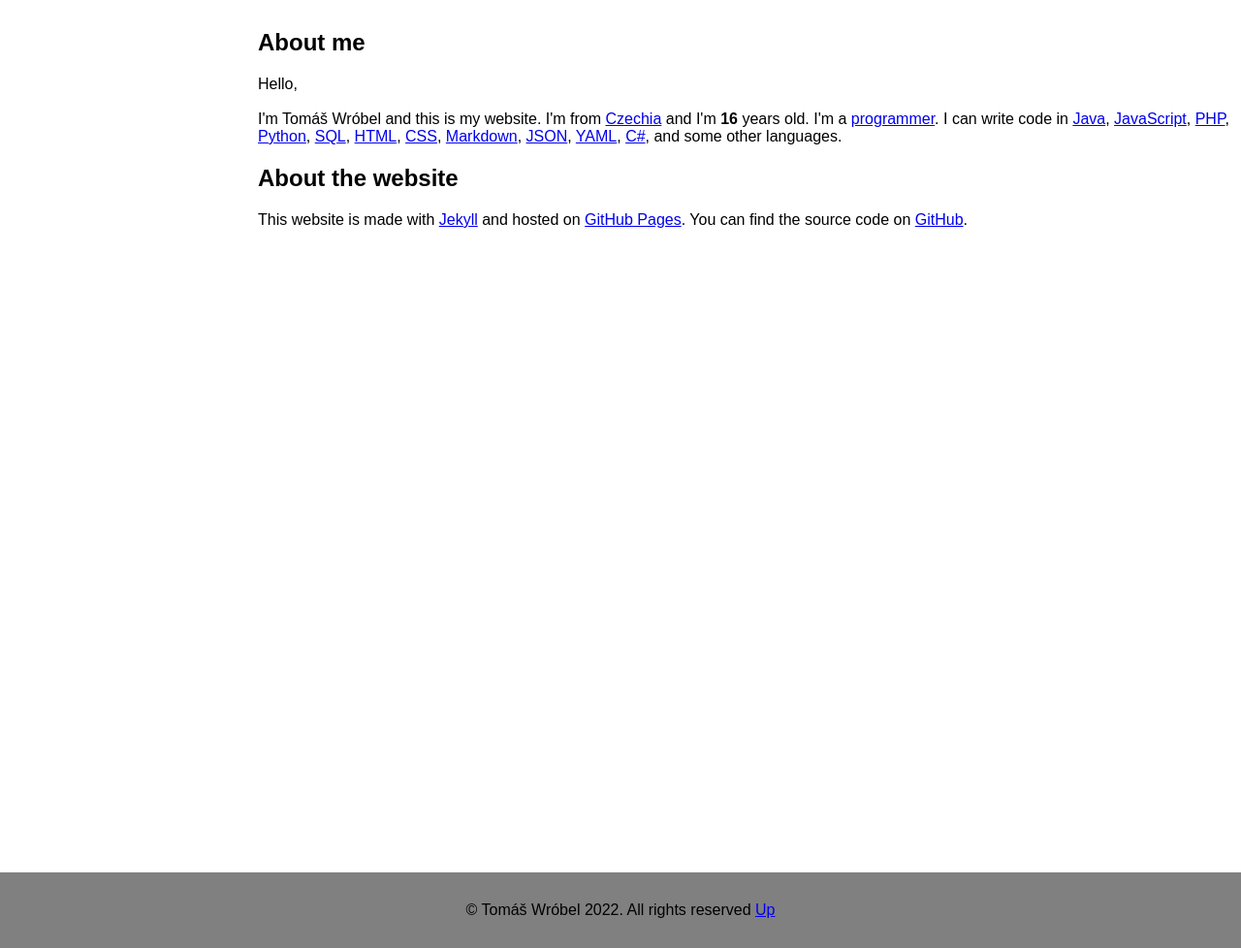
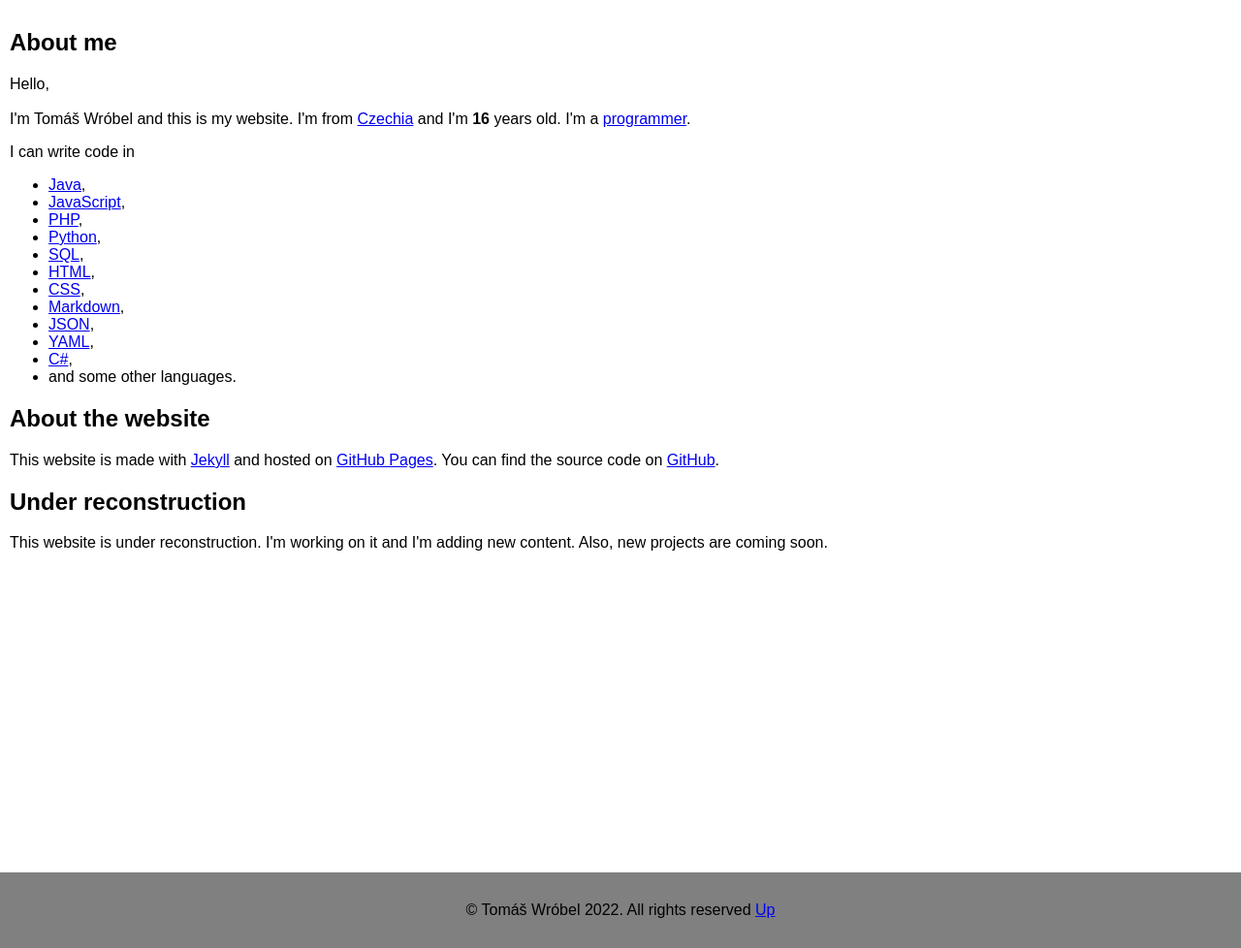
Before and after one commit to tomas-wrobel/web, a Jekyll site: the page built from index.html, in a window 1280 px wide. Shown: the part 900-1878 px from the top of the page at 97% size. Built offline with Jekyll 4.4.1, drawn with Linux system fonts in a browser that asks for light colours.

Commit message:
Final version til reconstruction

```diff
--- a/_includes/about.html
+++ b/_includes/about.html
@@ -4,21 +4,25 @@
 <section>
 	<h2>About me</h2>
 	<p>Hello,<br><br>
-	I'm Tomáš Wróbel and this is my website. I'm from <a href="https://en.wikipedia.org/wiki/Czechia" target="_blank">Czechia</a>
-	and I'm <strong>{{ diffYears }}</strong> years old. I'm a <a href="https://en.wikipedia.org/wiki/Computer_programmer" target="_blank">programmer</a>.
-
-	I can write code in <a href="https://en.wikipedia.org/wiki/Java_(programming_language)" target="_blank">Java</a>,
-	<a href="https://en.wikipedia.org/wiki/JavaScript" target="_blank">JavaScript</a>,
-	<a href="https://en.wikipedia.org/wiki/PHP" target="_blank">PHP</a>,
-	<a href="https://en.wikipedia.org/wiki/Python_(programming_language)" target="_blank">Python</a>,
-	<a href="https://en.wikipedia.org/wiki/SQL" target="_blank">SQL</a>,
-	<a href="https://en.wikipedia.org/wiki/HTML" target="_blank">HTML</a>,
-	<a href="https://en.wikipedia.org/wiki/CSS" target="_blank">CSS</a>,
-	<a href="https://en.wikipedia.org/wiki/Markdown" target="_blank">Markdown</a>,
-	<a href="https://en.wikipedia.org/wiki/JSON" target="_blank">JSON</a>,
-	<a href="https://en.wikipedia.org/wiki/YAML" target="_blank">YAML</a>,
-	<a href="https://en.wikipedia.org/wiki/C_Sharp_(programming_language)" target="_blank">C#</a>,
-	and some other languages.
+		I'm Tomáš Wróbel and this is my website. I'm from <a href="https://en.wikipedia.org/wiki/Czechia" target="_blank">Czechia</a>
+		and I'm <strong>{{diffYears}}</strong> years old. I'm a <a href="https://en.wikipedia.org/wiki/Computer_programmer" target="_blank">programmer</a>.
+	</p>
+	<p>
+		I can write code in
+		<ul>
+			<li><a href="https://en.wikipedia.org/wiki/Java_(programming_language)" target="_blank">Java</a>,</li>
+			<li><a href="https://en.wikipedia.org/wiki/JavaScript" target="_blank">JavaScript</a>,</li>
+			<li><a href="https://en.wikipedia.org/wiki/PHP" target="_blank">PHP</a>,</li>
+			<li><a href="https://en.wikipedia.org/wiki/Python_(programming_language)" target="_blank">Python</a>,</li>
+			<li><a href="https://en.wikipedia.org/wiki/SQL" target="_blank">SQL</a>,</li>
+			<li><a href="https://en.wikipedia.org/wiki/HTML" target="_blank">HTML</a>,</li>
+			<li><a href="https://en.wikipedia.org/wiki/CSS" target="_blank">CSS</a>,</li>
+			<li><a href="https://en.wikipedia.org/wiki/Markdown" target="_blank">Markdown</a>,</li>
+			<li><a href="https://en.wikipedia.org/wiki/JSON" target="_blank">JSON</a>,</li>
+			<li><a href="https://en.wikipedia.org/wiki/YAML" target="_blank">YAML</a>,</li>
+			<li><a href="https://en.wikipedia.org/wiki/C_Sharp_(programming_language)" target="_blank">C#</a>,</li>
+			<li>and some other languages.</li>
+		</ul>
 	</p>
 </section>
 <section>
@@ -26,4 +30,10 @@
 	<p>
 		This website is made with <a href="https://jekyllrb.com/" target="_blank">Jekyll</a> and hosted on <a href="https://pages.github.com/" target="_blank">GitHub Pages</a>.
 		You can find the source code on <a href="{{site.github.repository_url}}" target="_blank">GitHub</a>.
+	</p>
+	<h2>Under reconstruction</h2>
+	<p>
+		This website is under reconstruction. I'm working on it and I'm adding new content.
+		Also, new projects are coming soon.
+	</p>
 </section>
--- a/_layouts/default.html
+++ b/_layouts/default.html
@@ -42,7 +42,7 @@
 						<li><a href="/certificates/sololearn/1">by SoloLearn</a></li>
 						<li><a href="/certificates/freecodecamp/1">by freeCodeCamp</a></li>
 						<li><a href="/certificates/programming-hub/1">Programming Hub</a></li>
-						<li><a href="/certificates/1.html">All</a></li>
+						<li><a href="/certificates/1">All</a></li>
 					</ul>
 				</li>
 			</ul>
--- a/styles/style.scss
+++ b/styles/style.scss
@@ -42,6 +42,10 @@ aside {
 }
 
 main {
+	grid-area: aside / aside / aside / main;
+}
+
+aside + main {
 	grid-area: main;
 }
 
```
Also changed, not shown: _layouts/post.html (deleted, +0 -7 lines), _posts/2018-09-01-school.md (added, +11 -0 lines).
